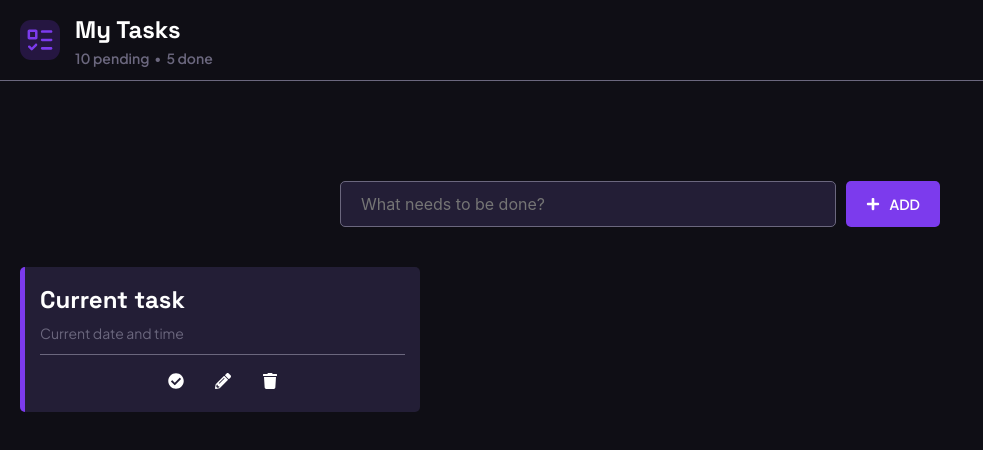
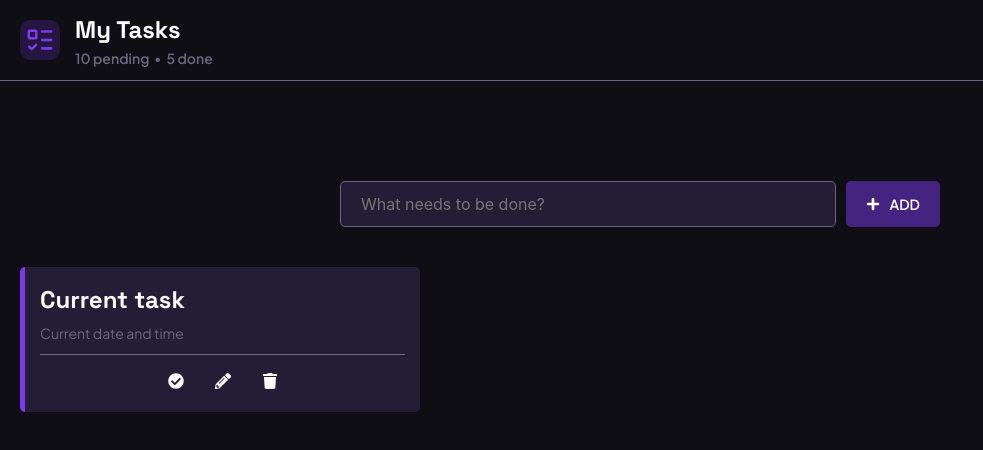
Before and after one commit to Fejiro001/to-do, a React (Create React App) app: page / in a window 1280 px wide. Shown: the top 450 px of the page, without its empty margins (0-983 px from the left). Built offline with nearby package versions, Linux system fonts and the light colour scheme.

Commit message:
Added state to check if input is empty, to decide if button should be disabled

```diff
--- a/src/components/CreateTask.js
+++ b/src/components/CreateTask.js
@@ -1,15 +1,20 @@
+import { useState } from "react";
 import { FaPlus } from "react-icons/fa";
 
 function CreateTask(props) {
+  const { createTask, inputRef } = props;
+  const [isEmpty, setEmpty] = useState(true);
+
   return (
-    <form onSubmit={props.createTask} className="create-task-form">
+    <form onSubmit={createTask} className="create-task-form">
       <input
-        ref={props.inputRef}
+        ref={inputRef}
         name="newTask"
         type="text"
         placeholder="What needs to be done?"
+        onChange={(e) => setEmpty(e.target.value.trim() === "")}
       />
-      <button className="primary-button" type="submit">
+      <button className="primary-button" type="submit" disabled={isEmpty}>
         <FaPlus />
         Add
       </button>
```
